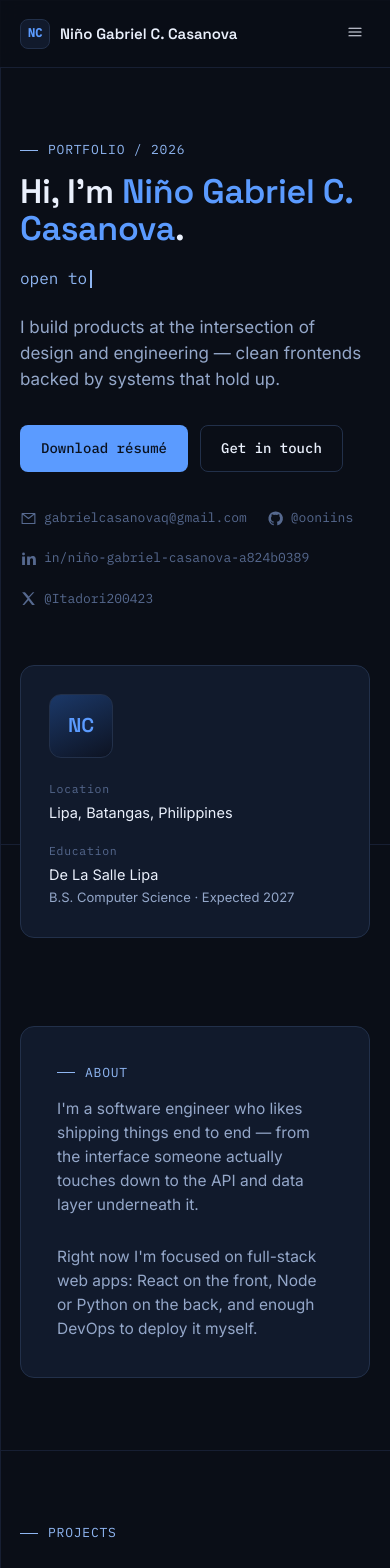
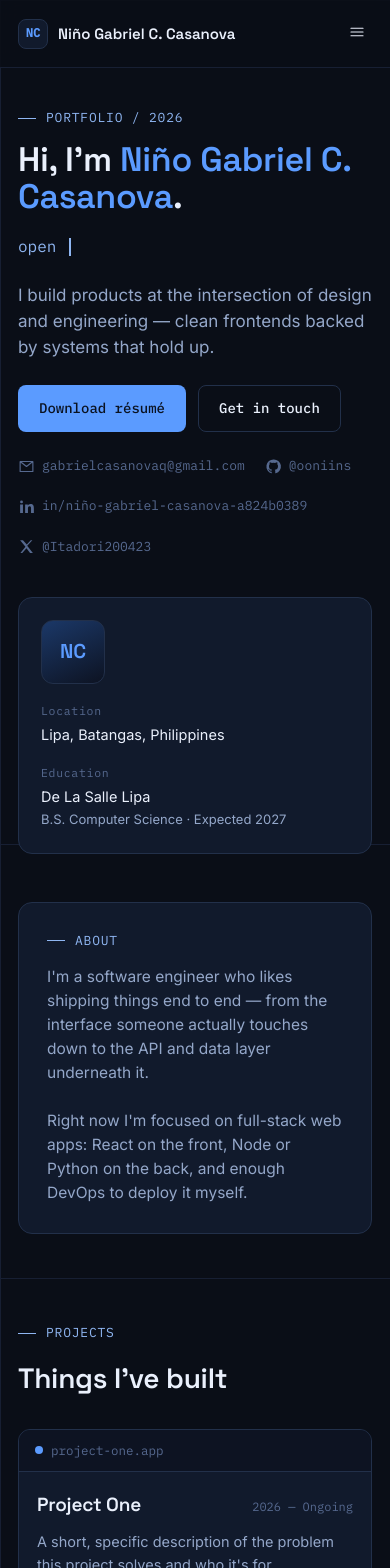
Before and after one commit to ooniins/Casanova_Portfolio, a React (Vite) app: page / in a window 390 px wide. Shown: the top 1568 px of the page. Built offline with nearby package versions, Linux system fonts and the light colour scheme.

Commit message:
Fix: Spacing Issue

```diff
--- a/src/components/About.css
+++ b/src/components/About.css
@@ -1,13 +1,13 @@
 .hero {
-  padding-top: calc(var(--nav-height) + 72px);
+  padding-top: calc(var(--nav-height) + 40px);
 }
 
 .hero__grid {
   display: grid;
   grid-template-columns: 1.5fr 1fr;
-  gap: 56px;
+  gap: 40px;
   align-items: start;
-  margin-bottom: 88px;
+  margin-bottom: 48px;
 }
 
 .hero__heading {
@@ -46,13 +46,13 @@
   color: var(--ink-dim);
   font-size: 17px;
   max-width: 46ch;
-  margin-bottom: 32px;
+  margin-bottom: 24px;
 }
 
 .hero__actions {
   display: flex;
   gap: 12px;
-  margin-bottom: 36px;
+  margin-bottom: 24px;
   flex-wrap: wrap;
 }
 
@@ -80,7 +80,7 @@
   background: var(--bg-raised);
   border: 1px solid var(--line);
   border-radius: 14px;
-  padding: 28px;
+  padding: 22px;
 }
 
 .hero__avatar {
@@ -95,7 +95,7 @@
   font-weight: 600;
   font-size: 20px;
   color: var(--blue);
-  margin-bottom: 22px;
+  margin-bottom: 18px;
 }
 
 .hero__facts {
@@ -126,13 +126,13 @@
   background: var(--bg-raised);
   border: 1px solid var(--line);
   border-radius: 14px;
-  padding: 36px;
+  padding: 28px;
 }
 
 .bio-panel__grid {
   display: grid;
   grid-template-columns: 1fr 1fr;
-  gap: 28px;
+  gap: 24px;
 }
 
 .bio-panel__text {
--- a/src/components/Contact.css
+++ b/src/components/Contact.css
@@ -58,11 +58,11 @@
 .contact-form {
   border: 1px solid var(--line);
   border-radius: 14px;
-  padding: 28px;
+  padding: 22px;
   background: var(--bg-raised);
   display: flex;
   flex-direction: column;
-  gap: 16px;
+  gap: 14px;
 }
 
 .contact-form__row {
--- a/src/components/Projects.css
+++ b/src/components/Projects.css
@@ -42,10 +42,10 @@
 }
 
 .project-card__body {
-  padding: 22px;
+  padding: 18px;
   display: flex;
   flex-direction: column;
-  gap: 14px;
+  gap: 12px;
   flex: 1;
 }
 
--- a/src/components/Skills.css
+++ b/src/components/Skills.css
@@ -1,11 +1,11 @@
 .skills-grid {
   display: grid;
   grid-template-columns: repeat(2, 1fr);
-  gap: 32px 48px;
+  gap: 26px 40px;
   background: var(--bg-raised);
   border: 1px solid var(--line);
   border-radius: 14px;
-  padding: 36px;
+  padding: 28px;
 }
 
 .skills-group__title {
@@ -21,6 +21,6 @@
 @media (max-width: 780px) {
   .skills-grid {
     grid-template-columns: 1fr;
-    padding: 26px;
+    padding: 20px;
   }
 }
--- a/src/index.css
+++ b/src/index.css
@@ -26,7 +26,7 @@
   --font-mono: "IBM Plex Mono", ui-monospace, "SFMono-Regular", monospace;
 
   /* ---- layout ---- */
-  --content-width: 1080px;
+  --content-width: 1400px;
   --nav-height: 68px;
 }
 
@@ -104,7 +104,7 @@ ul {
 }
 
 .section {
-  padding: 104px 0;
+  padding: 64px 0;
   border-bottom: 1px solid var(--line-soft);
   scroll-margin-top: var(--nav-height);
 }
@@ -130,15 +130,15 @@ ul {
 
 .section-title {
   font-size: clamp(28px, 4vw, 40px);
-  margin-bottom: 40px;
+  margin-bottom: 28px;
 }
 
 @media (max-width: 640px) {
   .section {
-    padding: 72px 0;
+    padding: 44px 0;
   }
   .container {
-    padding: 0 20px;
+    padding: 0 18px;
   }
 }
 
```
